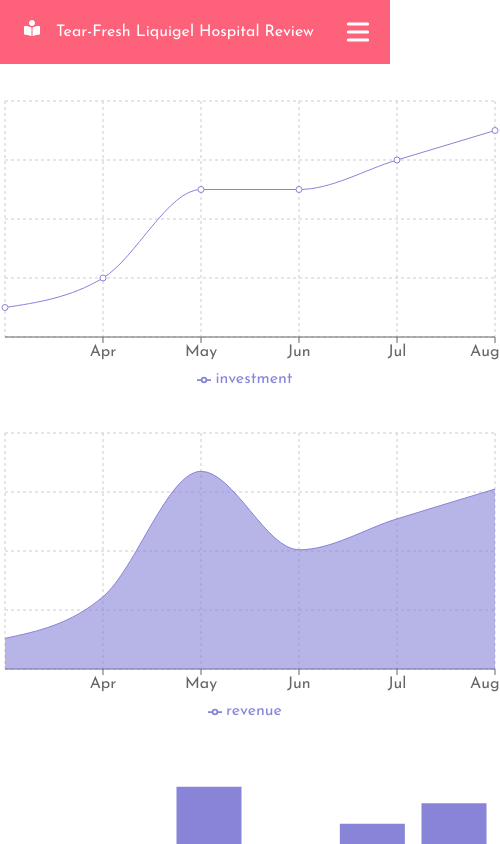
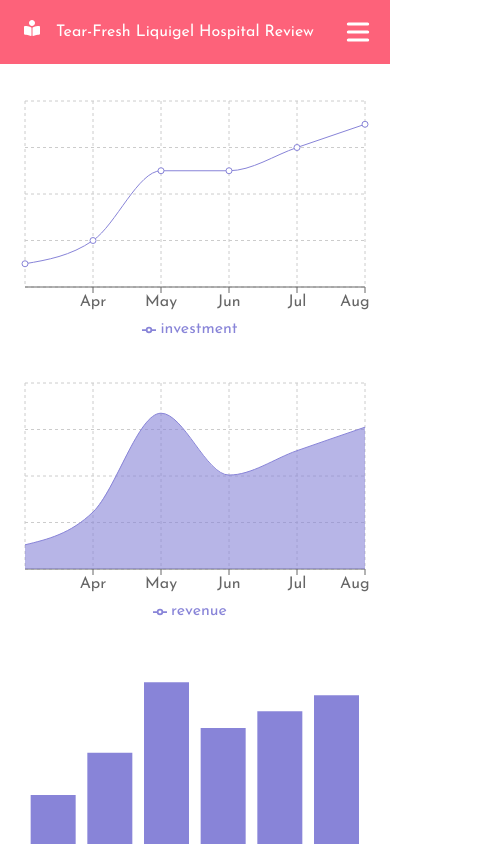
Before and after one commit to devhasibulislam/ph-assignment-09, a React (Create React App) app: page /analytics in a window 390 px wide. Shown: the top 844 px of the page, 500 px wide, since content can reach past the window. Built offline with nearby package versions, Linux system fonts and the light colour scheme.

Commit message:
making analytic responsive done

```diff
--- a/src/components/Analytics/Analytics.js
+++ b/src/components/Analytics/Analytics.js
@@ -6,11 +6,11 @@ import './Analytics.css';
 const Analytics = () => {
     const [charts] = useCharts();
     return (
-        <section className='grid lg:grid-cols-2 grid-cols-1 gap-8 my-8'>
+        <section className='grid lg:grid-cols-3 md:grid-cols-2 grid-cols-1 gap-8 my-8'>
             {/* chart 1 */}
             <LineChart
-                width={500}
-                height={300}
+                width={350}
+                height={250}
                 data={charts}
             >
                 <CartesianGrid strokeDasharray="3 3" />
@@ -22,8 +22,8 @@ const Analytics = () => {
 
             {/* chart 2 */}
             <AreaChart
-                width={500}
-                height={300}
+                width={350}
+                height={250}
                 data={charts}
             >
                 <CartesianGrid strokeDasharray="3 3" />
@@ -34,7 +34,7 @@ const Analytics = () => {
             </AreaChart>
 
             {/* chart 3 */}
-            <BarChart width={500} height={300} data={charts}>
+            <BarChart width={350} height={250} data={charts}>
                 <Bar dataKey="sell" fill="#8884d8" />
                 <XAxis dataKey="month" />
                 <Tooltip />
```
